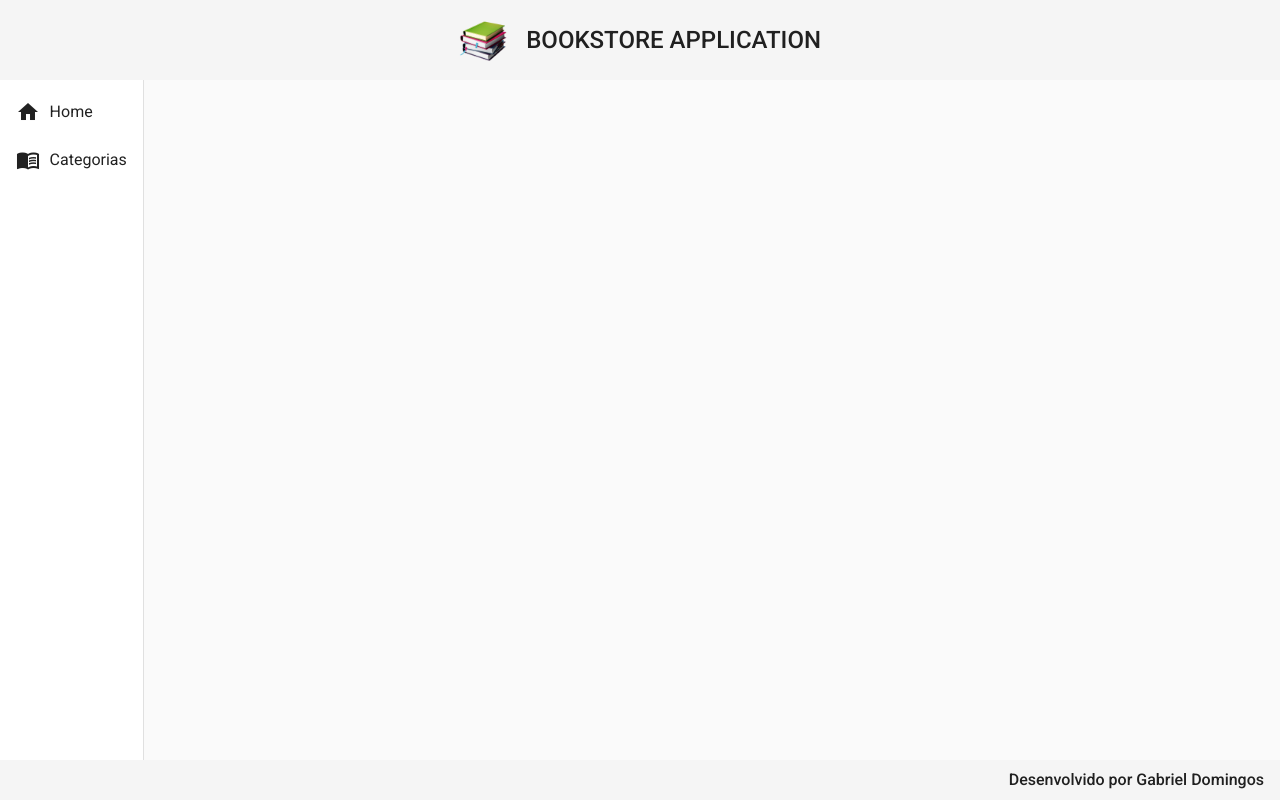
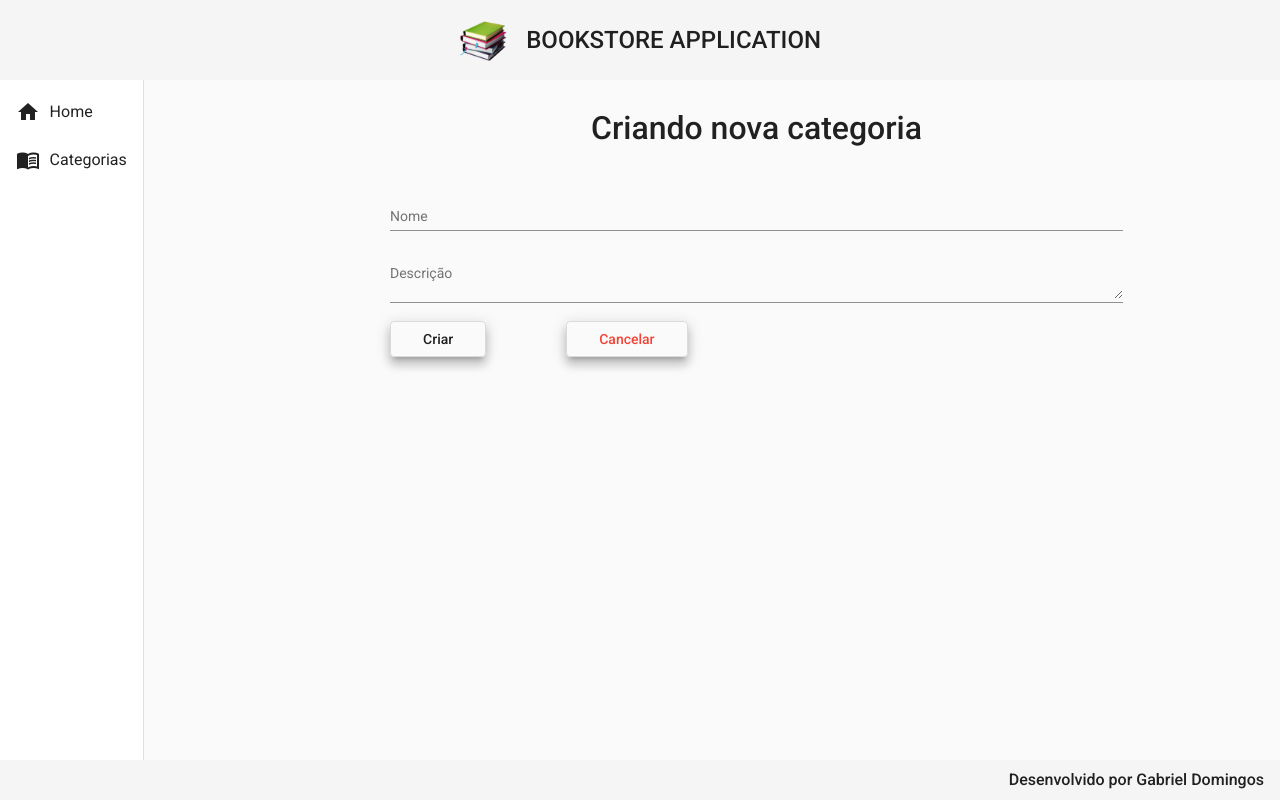
Before and after one commit to gabrielppd77/bookstore-frontend, an Angular app: page /categorias/create in a window 1280 px wide. Before the commit this address led to /. Built offline with nearby package versions, Linux system fonts and the light colour scheme.

Commit message:
Metodo create implements for Categoria

```diff
--- a/src/app/app-routing.module.ts
+++ b/src/app/app-routing.module.ts
@@ -1,5 +1,6 @@
 import { NgModule } from '@angular/core';
 import { Routes, RouterModule } from '@angular/router';
+import { CategoriaCreateComponent } from './components/views/categoria/categoria-create/categoria-create.component';
 import { CategoriaReadComponent } from './components/views/categoria/categoria-read/categoria-read.component';
 import { HomeComponent } from './components/views/home/home.component';
 
@@ -11,6 +12,10 @@
   {
     path: 'categorias',
     component: CategoriaReadComponent
+  },
+  {
+    path: 'categorias/create',
+    component: CategoriaCreateComponent
   }
 
 ];
--- /dev/null
+++ b/src/app/components/views/categoria/categoria-create/categoria-create.component.css
@@ -0,0 +1,26 @@
+form {
+    text-align: center;
+    width: 70%;
+    margin: 2rem auto 0 auto;
+}
+
+h1 {
+    font-size: 2rem;
+    font-weight: 500;
+    margin-bottom: 3rem;
+}
+
+.form {
+    width: 100%;
+}
+
+.buttons {
+    width: 100%;
+    text-align: start;
+}
+
+button {
+    margin-right: 5rem;
+    padding-right: 2rem;
+    padding-left: 2rem;
+}
--- /dev/null
+++ b/src/app/components/views/categoria/categoria-create/categoria-create.component.html
@@ -0,0 +1,18 @@
+<form>
+    <h1>Criando nova categoria</h1>
+
+    <mat-form-field class="form">
+        <mat-label>Nome</mat-label>
+        <input matInput [(ngModel)]="categoria.nome" type="text" name="nome" placeholder="Ex. Computação">
+    </mat-form-field>
+
+    <mat-form-field class="form">
+        <mat-label>Descrição</mat-label>
+        <textarea matInput [(ngModel)]="categoria.descricao" type="text" name="descricao" placeholder="Ex. Livros de Computação"></textarea>
+    </mat-form-field>
+
+    <div class="buttons">
+        <button (click)="create()" class="mat-elevation-z8" mat-stroked-button color="black">Criar</button>
+        <button class="mat-elevation-z8" mat-stroked-button color="warn">Cancelar</button>
+    </div>
+</form>
--- /dev/null
+++ b/src/app/components/views/categoria/categoria-create/categoria-create.component.ts
@@ -0,0 +1,34 @@
+import { Categoria } from './../categoria.model';
+import { Component, OnInit } from '@angular/core';
+import { CategoriaService } from '../categoria.service';
+import { Router } from '@angular/router';
+
+@Component({
+  selector: 'app-categoria-create',
+  templateUrl: './categoria-create.component.html',
+  styleUrls: ['./categoria-create.component.css']
+})
+export class CategoriaCreateComponent implements OnInit {
+
+  categoria: Categoria = {
+    nome: '',
+    descricao: ''
+  }
+
+  constructor(private service: CategoriaService, private router: Router) { }
+
+  ngOnInit(): void {
+  }
+
+  create(): void {
+    this.service.create(this.categoria).subscribe((resposta) => {
+      this.router.navigate(['categorias']);
+      this.service.mensagem('Categoria criado com Sucesso!');
+    }, err => {
+      for(let i = 0; i < err.error.errors.length; i++){
+        this.service.mensagem(err.error.errors[i].message)
+      }
+    })
+  }
+
+}
--- a/src/app/components/views/categoria/categoria-read/categoria-read.component.html
+++ b/src/app/components/views/categoria/categoria-read/categoria-read.component.html
@@ -3,7 +3,7 @@
         <h1>Categoria</h1>
     </div>
 
-    <button class="mat-elevation-z8" mat-stroked-button color="black">Nova Categoria</button>
+    <button class="mat-elevation-z8" (click)="navegarParaCategoriaCreate()" mat-stroked-button color="black">Nova Categoria</button>
 
     <div class="mat-elevation-z8 content-table">
         <table class="table" mat-table [dataSource]="categorias">
--- a/src/app/components/views/categoria/categoria-read/categoria-read.component.ts
+++ b/src/app/components/views/categoria/categoria-read/categoria-read.component.ts
@@ -1,6 +1,7 @@
 import { CategoriaService } from './../categoria.service';
 import { Component, OnInit } from '@angular/core';
 import { Categoria } from '../categoria.model';
+import { Router } from '@angular/router';
 
 @Component({
   selector: 'app-categoria-read',
@@ -13,7 +14,7 @@
 
   displayedColumns: string[] = ['id', 'nome', 'descricao', 'livros', 'acoes'];
 
-  constructor(private service: CategoriaService) { }
+  constructor(private service: CategoriaService, private router: Router) { }
 
   ngOnInit(): void {
     this.findAll();
@@ -25,4 +26,8 @@
       this.categorias = resposta;
     });
   }
+
+  navegarParaCategoriaCreate(){
+    this.router.navigate(["categorias/create"])
+  }
 }
--- a/src/app/components/views/categoria/categoria.service.ts
+++ b/src/app/components/views/categoria/categoria.service.ts
@@ -1,5 +1,6 @@
 import { HttpClient } from '@angular/common/http';
 import { Injectable } from '@angular/core';
+import { MatSnackBar } from '@angular/material/snack-bar';
 import { Observable } from 'rxjs';
 import { environment } from 'src/environments/environment';
 import { Categoria } from './categoria.model';
@@ -11,10 +12,23 @@
 
   baseUrl: String = environment.baseUrl;
 
-  constructor(private http: HttpClient) { }
+  constructor(private http: HttpClient, private _snack: MatSnackBar) { }
 
   findAll(): Observable<Categoria[]>{
     const url = `${this.baseUrl}/categorias`
     return this.http.get<Categoria[]>(url);
   }
+
+  create(categoria: Categoria): Observable<Categoria>{
+    const url = `${this.baseUrl}/categorias`;
+    return this.http.post<Categoria>(url, categoria);
+  }
+
+  mensagem(str: String): void {
+    this._snack.open(`${str}`, "Ok", {
+      horizontalPosition: 'end',
+      verticalPosition: 'top',
+      duration: 3000
+    })
+  }
 }
```
Also changed, not shown: src/app/app.module.ts (+12 -2 lines).
